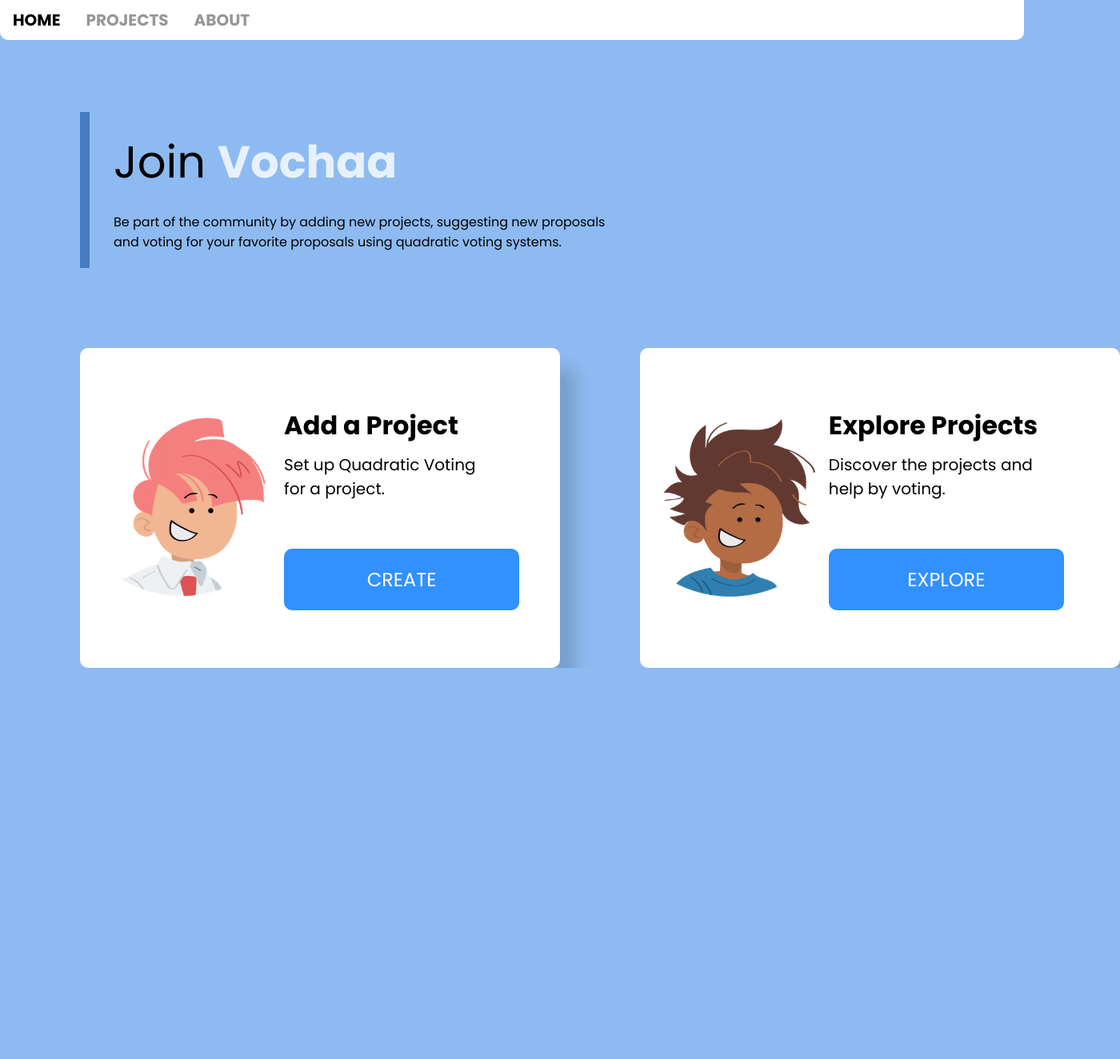
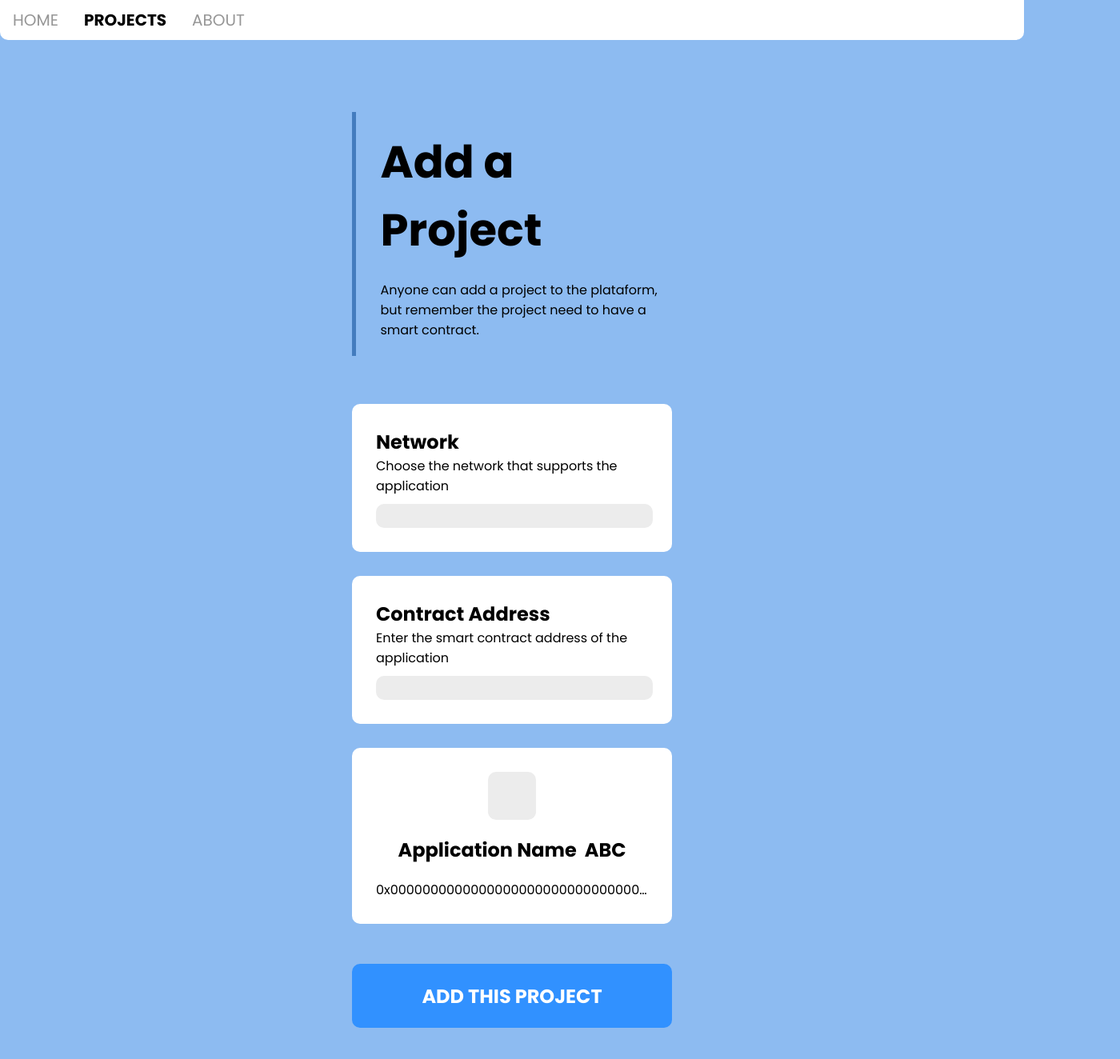
Before and after one commit to RafaRed/Vochaa, a React (Create React App) app in the folder web3/: page /create-project in a window 1280 px wide. Shown: the top 1324 px of the page at 80% size, 1400 px wide, since content can reach past the window. Before the commit the page ends 835 px from the top, so only its background shows below. Built offline with nearby package versions, Linux system fonts and the light colour scheme.

Commit message:
Adding basic templates

```diff
--- a/web3/package.json
+++ b/web3/package.json
@@ -8,6 +8,8 @@
     "@testing-library/user-event": "^13.5.0",
     "react": "^17.0.2",
     "react-dom": "^17.0.2",
+    "react-jss": "^10.9.0",
+    "react-router-dom": "^6.2.1",
     "react-scripts": "5.0.0",
     "web-vitals": "^2.1.4"
   },
--- a/web3/src/App.css
+++ b/web3/src/App.css
@@ -1,45 +1,49 @@
 @import url("https://fonts.googleapis.com/css?family=Poppins:400,500,600,700");
-*{
+* {
   font-family: "Poppins";
 }
-body{
-  background-color: #8DBBF1;
+body {
+  background-color: #8dbbf1;
 }
 
-.header{
+.App .header {
   margin-top: 90px;
   margin-left: 100px;
   display: flex;
-
+  flex-direction: row;
 }
 
-.title{
+.App .title {
   font-size: 3.5rem;
   font-weight: 300;
   margin-bottom: 20px;
   margin-top: 20px;
 }
-.span,.project{
+.App .span,
+.App .app-name {
   font-weight: 700;
-  color: #E7F1FE;
-
+  color: #e7f1fe;
 }
-.description{
+.App .description {
   margin-bottom: 20px;
 }
-.horizontalBar{
-  background-color: #447CBE;
-  height: 100wh;
+.App .horizontalBar {
+  background-color: #447cbe;
   width: 12px;
   margin-right: 30px;
 }
-.card1{
+.App .card1 {
   margin-left: 100px;
 }
-.card2{
+.App .card2 {
   margin-left: 100px;
 }
-.cards{
+
+
+.App .cards {
+  flex-wrap: wrap;
   padding-top: 100px;
-  display:flex;
+  display: flex;
+  row-gap:100px;
+
 }
--- a/web3/src/App.js
+++ b/web3/src/App.js
@@ -4,14 +4,14 @@ import Card from "./components/Card";
 function App() {
   return (
     <div className="App">
-      <Navbar />
-      <div class="header">
-        <div class="horizontalBar"></div>
+      <Navbar menu="home"/>
+      <div className="header">
+        <div className="horizontalBar"></div>
         <div>
-          <h1 class="title">
-            Join <span class="project">Vochaa</span>
+          <h1 className="title">
+            Join <span className="app-name">Vochaa</span>
           </h1>
-          <p class="description">
+          <p className="description">
             Be part of the community by adding new projects, suggesting new
             proposals<br></br> and voting for your favorite proposals using
             quadratic voting systems.
@@ -20,14 +20,24 @@ function App() {
       </div>
       <div className="cards">
         <div className="card1">
-        <Card img="images/avatar1.png" name="Add a Project" desc="Set up Quadratic Voting for a project." button="CREATE"/>
+          <Card
+            img="images/avatar1.png"
+            name="Add a Project"
+            desc="Set up Quadratic Voting for a project."
+            button="CREATE"
+            link="create-project"
+          />
         </div>
         <div className="card2">
-        <Card img="images/avatar2.png" name="Explore Projects" desc="Discover the projects and help by voting." button="EXPLORE"/>
+          <Card
+            img="images/avatar2.png"
+            name="Explore Projects"
+            desc="Discover the projects and help by voting."
+            button="EXPLORE"
+            link="/explore"
+          />
         </div>
       </div>
-
-
     </div>
   );
 }
--- /dev/null
+++ b/web3/src/CreateProject.css
@@ -0,0 +1,120 @@
+.project {
+  display: flex;
+  justify-content: center;
+}
+
+.project .wrapper {
+  min-width: 400px;
+  max-width: 30%;
+  margin-bottom: 150px;
+}
+.project .header {
+  margin-top: 90px;
+  display: flex;
+  flex-direction: row;
+  margin-bottom: 60px;
+}
+
+.project .horizontalBar {
+  background-color: #447cbe;
+  width: 12px;
+  margin-right: 30px;
+}
+.project .description {
+  margin-bottom: 20px;
+}
+
+.project .title {
+  font-size: 3.5rem;
+  font-weight: 700;
+  margin-bottom: 20px;
+  margin-top: 20px;
+}
+
+.project .block {
+  background-color: #fff;
+  border-radius: 10px;
+  margin-top: 30px;
+  padding: 30px;
+}
+
+.project .block-title {
+}
+.project .block-description {
+  margin-bottom: 10px;
+}
+
+.project .block-input {
+  width: 90%;
+  height: 30px;
+  background-color: #ececec;
+  border: none;
+  border-radius: 10px;
+  padding-left: 20px;
+  padding-right: 20px;
+  outline: none;
+}
+
+.project .centred-block {
+    display: flex;
+  background-color: #fff;
+  border-radius: 10px;
+  margin-top: 30px;
+  padding: 30px;
+
+  flex-direction: column;
+  align-items: center;
+
+
+
+
+}
+
+.project .app-logo{
+    width: 60px;
+    height: 60px;
+    border-radius: 10px;
+    background-color: #ECECEC;
+}
+
+.project .line {
+    margin-top: 20px;
+    margin-bottom: 20px;
+  display: flex;
+}
+.project .app-name{
+    margin-right: 10px;
+    font-size: 24px;
+    font-weight: 700;
+}
+
+.project .app-symbol{
+    font-size: 24px;
+    font-weight: 700;
+}
+.project .app-contract{
+    width: 100%;
+    text-align: center;
+    font-size: 16px;
+
+}
+
+.project .app-contract p{
+
+    white-space: nowrap;
+    overflow: hidden;
+    text-overflow: ellipsis;
+}
+.project button{
+
+    margin-top: 50px;
+    width: 100%;
+    height: 80px;
+    border-radius: 10px;
+    border:none;
+    background-color: #3191FF;
+    color: #fff;
+    font-size: 24px;
+    font-weight: 700;
+
+}
--- /dev/null
+++ b/web3/src/CreateProject.js
@@ -0,0 +1,59 @@
+import React from "react";
+import "./CreateProject.css";
+import Navbar from "./components/Navbar";
+import injectSheet from 'react-jss';
+
+const styles ={
+    button:{
+        '&:hover': {
+            backgroundColor: '#40a9ff'
+          }
+    }
+}
+
+function CreateProject(props) {
+  return (
+    <>
+      <Navbar menu="explore"/>
+      <div className="project">
+        <div className="wrapper">
+          <div className="header">
+            <div className="horizontalBar"></div>
+            <div>
+              <h1 className="title">Add a Project</h1>
+              <p className="description">
+                Anyone can add a project to the plataform, but remember the
+                project need to have a smart contract.
+              </p>
+            </div>
+          </div>
+          <div className="block">
+            <h2 className="block-title">Network</h2>
+            <p className="block-description">Choose the network that supports the application</p>
+            <input type="text" id="fname" name="fname" className="block-input"/>
+          </div>
+
+          <div className="block">
+            <h2 className="block-title">Contract Address</h2>
+            <p className="block-description">Enter the smart contract address of the application</p>
+            <input type="text" id="fname" name="fname" className="block-input"/>
+          </div>
+
+          <div className="centred-block">
+              <div className="app-logo"></div>
+              <div className="line">
+                  <p className="app-name">Application Name</p>
+                  <p className="app-symbol">ABC</p>
+              </div>
+              <div className="app-contract"><p>0x0000000000000000000000000000000000000000</p></div>
+          </div>
+
+          <button type="button" className={props.classes.button}>ADD THIS PROJECT</button>
+
+        </div>
+      </div>
+    </>
+  );
+}
+
+export default injectSheet(styles)(CreateProject);
--- /dev/null
+++ b/web3/src/Explore.css
@@ -0,0 +1,47 @@
+.explore {
+  display: flex;
+  justify-content: center;
+}
+
+.explore .title {
+  margin-top: 60px;
+  color: #ffffff;
+  font-size: 3.5rem;
+  font-weight: 700;
+  margin-bottom: 20px;
+}
+
+.explore .block-input {
+  width: 70%;
+  max-width: 500px;
+  margin-top: 20px;
+  margin-bottom: 20px;
+  height: 30px;
+  background-color: #ececec;
+  border: none;
+  border-radius: 10px;
+  padding-left: 20px;
+  padding-right: 20px;
+  outline: none;
+}
+
+.explore .description {
+  font-size: 18px;
+  text-align: center;
+  width: 48%;
+}
+.explore .wrapper {
+  width: 70%;
+}
+
+.explore .header {
+  display: flex;
+  flex-direction: column;
+  align-items: center;
+  justify-content: center;
+}
+
+.explore .link{
+    color:#ffffff;
+    text-decoration: none;
+}
--- /dev/null
+++ b/web3/src/Explore.js
@@ -0,0 +1,46 @@
+import React from "react";
+import "./Explore.css";
+import Navbar from "./components/Navbar";
+import injectSheet from 'react-jss';
+
+const styles ={
+    links:{
+        textDecoration:"none",
+        color:"#fff",
+        '&:hover': {
+            color: '#3191FF'
+          }
+    }
+}
+
+
+function Explore(props) {
+  return (
+    <>
+      <Navbar menu="explore"/>
+      <div className="explore">
+        <div className="wrapper">
+          <div className="header">
+            <h1 className="title">Projects</h1>
+            <p className="description">
+              Search for a project you want to support, voting and sharing your
+              ideas.
+            </p>
+
+            <input
+              type="text"
+              id="fname"
+              name="fname"
+              className="block-input"
+            />
+            <p className="description">
+            or <a className={props.classes.links} href="/create-project">add a project you know</a>
+            </p>
+          </div>
+        </div>
+      </div>
+    </>
+  );
+}
+
+export default injectSheet(styles)(Explore);
--- a/web3/src/components/Card.css
+++ b/web3/src/components/Card.css
@@ -1,8 +1,10 @@
 .card{
     display: flex;
+    flex-wrap: wrap;
     background-color: #fff;
-    width: 600px;
-    height: 400px;
+    max-width: 700px;
+    min-height: 400px;
+    justify-content: center;
     border-radius: 10px;
     align-items: center;
     box-shadow: 20px 25px 20px 0px rgba(0, 0, 0, 0.15);
@@ -10,10 +12,12 @@
 }
 img
 {
-    height: 250px;
-    width: 263px;
+    max-height: 250px;
+    max-width: 263px;
 }
-button{
+.card button{
+
+
     margin-top: 50px;
     width: 294px;
     height: 77px;
@@ -22,6 +26,7 @@ button{
     background-color: #3191FF;
     color: #fff;
     font-size: 24px;
+    font-weight: 700;
 
 }
 .info{
@@ -29,10 +34,14 @@ button{
     flex-direction: column;
     height: 100%;
     justify-content: center;
+
     gap:10px;
+    align-items: left;
+
 
 }
 .desc{
+
     font-size: 20px;
     width: 70%;
 }
--- a/web3/src/components/Card.js
+++ b/web3/src/components/Card.js
@@ -1,16 +1,31 @@
 import React from "react";
 import "./Card.css";
+import injectSheet from 'react-jss';
+import { Link } from 'react-router-dom'
+
+const styles ={
+    button:{
+        '&:hover': {
+            backgroundColor: '#40a9ff'
+          }
+    }
+}
+
+
 function Card(props) {
+  const classes = props.classes
   return (
     <div className="card">
       <img src={props.img} />
       <div className="info">
         <h1>{props.name}</h1>
         <p className="desc">{props.desc}</p>
-        <button type="button">{props.button}</button>
+        <Link to={props.link}>
+        <button type="button" className={classes.button}>{props.button}</button>
+        </Link>
       </div>
     </div>
   );
 }
 
-export default Card;
+export default injectSheet(styles)(Card);
--- a/web3/src/components/Navbar.css
+++ b/web3/src/components/Navbar.css
@@ -1,4 +1,4 @@
-*{
+* {
   margin: 0;
   padding: 0;
 }
@@ -8,6 +8,7 @@
   border-radius: 10px;
   border-top-left-radius: 0px;
   border-top-right-radius: 0px;
+  width: 100%;
 }
 
 .topnav a {
@@ -17,11 +18,10 @@
   padding: 10px 16px;
   text-decoration: none;
   font-size: 20px;
+
+}
+
+.topnav a.active {
+  color: #000000;
   font-weight: 700;
 }
-
-  /* Add a color to the active/current link */
-.topnav a.active {
-
-    color: #000000;
-  }
--- a/web3/src/components/Navbar.js
+++ b/web3/src/components/Navbar.js
@@ -1,11 +1,25 @@
 import React from 'react';
 import './Navbar.css'
-function Navbar() {
-  return <div class="topnav">
-  <a class="active" href="#home">HOME</a>
-  <a href="#projects">PROJECTS</a>
-  <a href="#about">ABOUT</a>
+import injectSheet from 'react-jss';
+
+const styles ={
+  clickable:{
+      textDecoration:"none",
+      color:"#fff",
+      '&:hover': {
+          color: '#3191FF'
+        }
+  }
+}
+
+function Navbar(props) {
+
+  return <div className="topnav">
+
+  <a className={props.menu === "home" ? "active" : ""} href="/">HOME</a>
+  <a className={props.menu === "explore" ? "active" : ""} href="/explore">PROJECTS</a>
+  <a className={props.menu === "about" ? "active" : ""} href="#about">ABOUT</a>
 </div>;
 }
 
-export default Navbar;
+export default injectSheet(styles)(Navbar);
--- a/web3/src/index.js
+++ b/web3/src/index.js
@@ -1,10 +1,19 @@
-import React from 'react';
-import ReactDOM from 'react-dom';
-import './index.css';
-import App from './App';
+import React from "react";
+import ReactDOM from "react-dom";
+
+import App from "./App";
+import Explore from "./Explore";
+import CreateProject from "./CreateProject";
+import { BrowserRouter as Router, Route, Routes } from 'react-router-dom'
 
 ReactDOM.render(
+  <Router>
+    <Routes>
+      <Route exact path="/" element={<App/>} />
+      <Route exact path="/create-project" element={<CreateProject/>} />
+      <Route exact path="/explore" element={<Explore/>} />
+      </Routes>
+    </Router>,
 
-    <App />,
-  document.getElementById('root')
+  document.getElementById("root")
 );
```
Also changed, not shown: 2 other files (tests, documents, lock files or other folders). Lines whose indentation alone changed are shown as unchanged.
